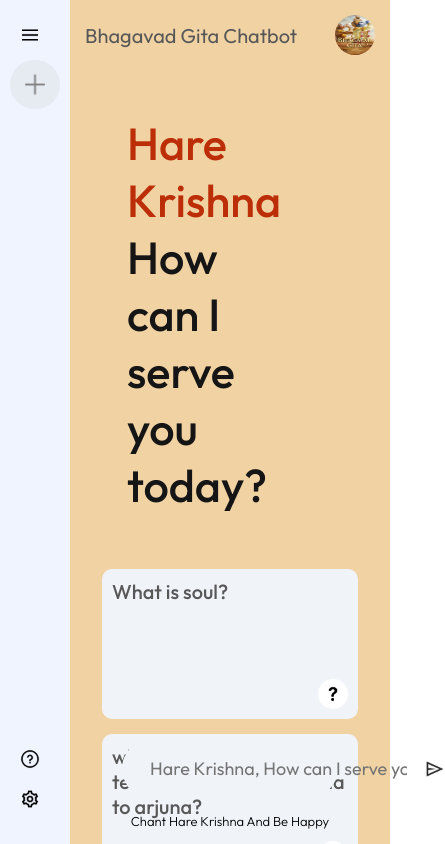
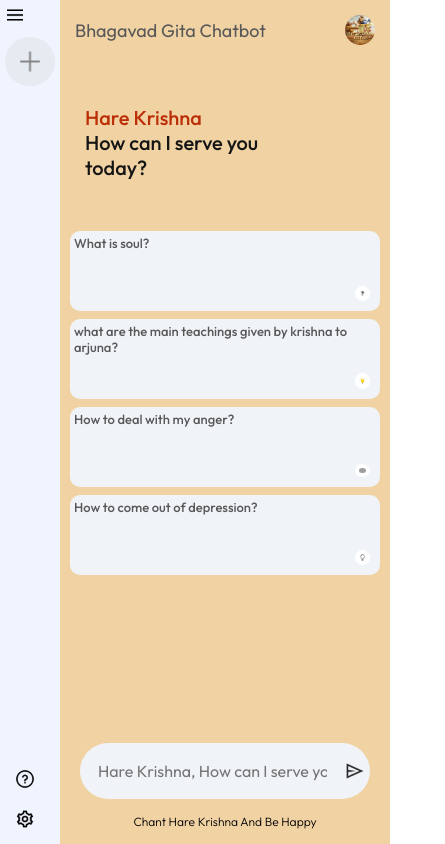
Before and after one commit to santosh-gkg/geeta-frontend, a React (Vite) app: page / in a window 390 px wide. Shown: the top 844 px of the page, 445 px wide, since content can reach past the window. Built offline with nearby package versions, Linux system fonts and the light colour scheme; grey boxes are pictures that could not be loaded.

Commit message:
responsive

```diff
--- a/src/components/Main/Main.css
+++ b/src/components/Main/Main.css
@@ -220,3 +220,86 @@
 .output h2{
     color: #ea0909;
 }
+
+
+@media screen and (max-width: 768px){
+    .main .cards{
+        grid-template-columns: repeat(auto-fill, minmax(150px, 1fr));
+    }
+    .main-container{
+        max-width: 100%;
+    }
+    .main .card{
+        height: 80px;
+        padding: 4px;
+        background-color: #f0f4f9;
+        border-radius: 10px;
+        position: relative;
+        cursor: pointer;
+    }
+    .main .card p{
+        font-size: 13px;
+    }
+    .main .nav img{
+        width: 30px;
+        height: 30px;
+    }
+
+    .main .card img{
+        width: 15px;
+    }
+
+    .main .nav{
+        font-size: 18px;
+    }
+
+    .greet{
+        font-size: 20px;
+    }
+
+    .main-bottom{
+        position: absolute;
+        bottom: 0px;
+        width: 100%;
+        max-width: 100%;
+        padding: 0px 20px;
+        margin: auto;
+    }
+
+
+    .search-box{
+        padding: 10px 10px;
+    }
+
+    .search-box input{
+        font-size: 16px;
+    }
+
+    .main .bottom-info{
+        font-size: 12px;
+    }
+    .main .cards{
+        display: grid;
+        grid-template-columns: repeat(auto-fill, minmax(180px, 1fr));
+        gap: 8px;
+        padding: 6px 0px 20px 0px;
+        margin: 0px 10px ;
+
+    }
+    .result-title{
+        font-size: 16px;
+    }
+
+    .result-data{
+        font-size: 16px;
+    }
+
+    .result-data p{
+        font-size: 15px;
+    }
+
+    .output h2{
+        font-size: 20px;
+    }
+
+}
--- a/src/components/Sidebar/Sidebar.css
+++ b/src/components/Sidebar/Sidebar.css
@@ -36,6 +36,7 @@
     gap: 0px;
     overflow-y: scroll;
     max-height: 60vh;
+    animation: fadeIn 1.5s;
 }
 .recent::-webkit-scrollbar {
     display:none;
@@ -71,3 +72,35 @@
     padding-right: 10px;
     cursor: pointer;
 }
+
+@media (max-width: 768px){
+    .sidebar img{
+        width: 20px;
+    }
+    .sidebar .menu{
+        margin-left: 0px;
+    }
+    .sidebar .bottom-item{
+        padding-right: 0px;
+        cursor: pointer;
+    }
+    .sidebar{
+        min-height: 100vh;
+        display: inline-flex;
+        flex-direction: column;
+        /* justify-content: space-between; */
+        background-color: #f0f4ff;
+        padding: 5px 5px;
+    }
+    .sidebar .new-chat{
+        margin-top: 12px;
+        gap: 8px;
+        padding: 10px 15px;
+        background-color: #e6eaf1;
+        border-radius: 50px;
+        font-size: 14px;
+        color:grey;
+        cursor: pointer;
+    }
+
+}
--- a/src/index.css
+++ b/src/index.css
@@ -10,4 +10,14 @@
 #root{
   display: flex;
   height: 100vh;
+  animation: fadeIn 1.5s;
 }
+
+@keyframes fadeIn {
+  0% {
+    opacity: 0;
+  }
+  100% {
+    opacity: 1;
+  }
+}
```
